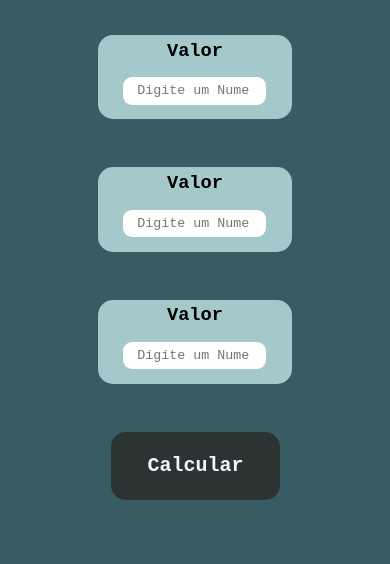
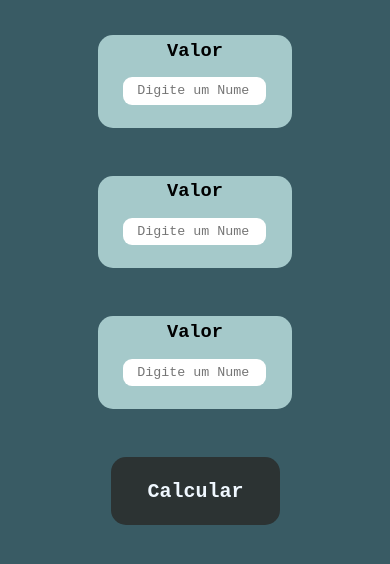
Before and after one commit to GraZielly002/Calc_variavel, a plain HTML site: page index.html in a window 390 px wide. Shown: the part 124-688 px from the top of the page. Drawn offline with Linux system fonts and the light colour scheme; a web font is replaced by a local one.

Commit message:
Update style1.css

```diff
--- a/style1.css
+++ b/style1.css
@@ -21,7 +21,7 @@ h1{
     font-family: 'Chivo Mono', monospace;
 }
 .container, .container2, .container3{
-    height: 13vh;
+    height: 14vh;
     width: 25vh;
     background:#A5C9CA;
     border-radius: 15px;
@@ -107,7 +107,7 @@ h1{
     }
 
     .container, .container2, .container3{
-        height: 10vh;
+        height: 11vh;
         width: 23vh;
         background:#A5C9CA;
         border-radius: 15px;
```
